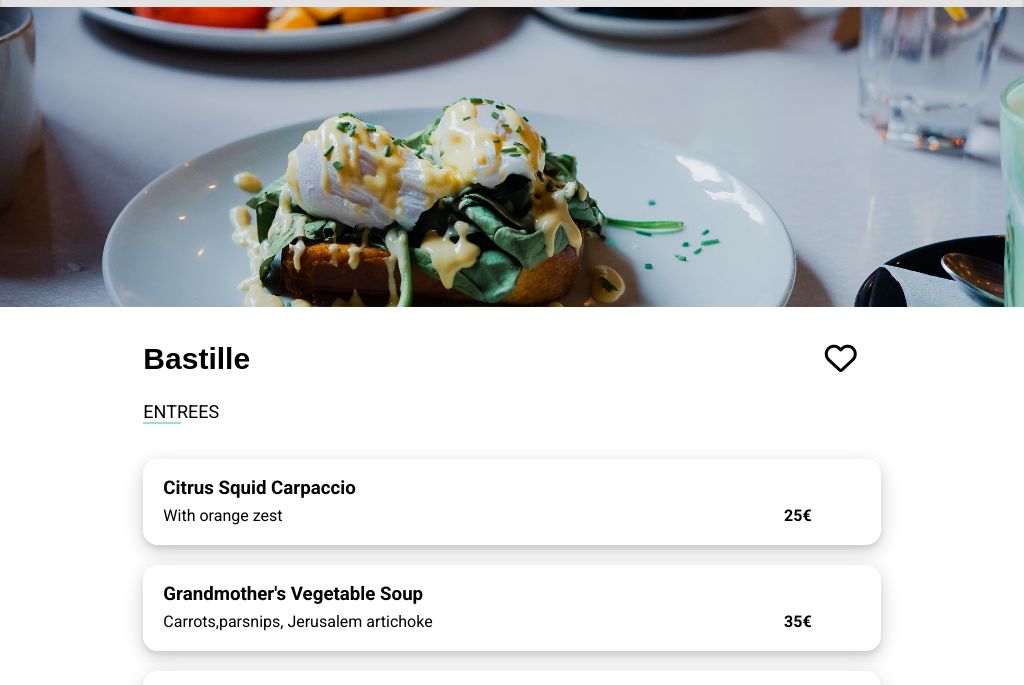
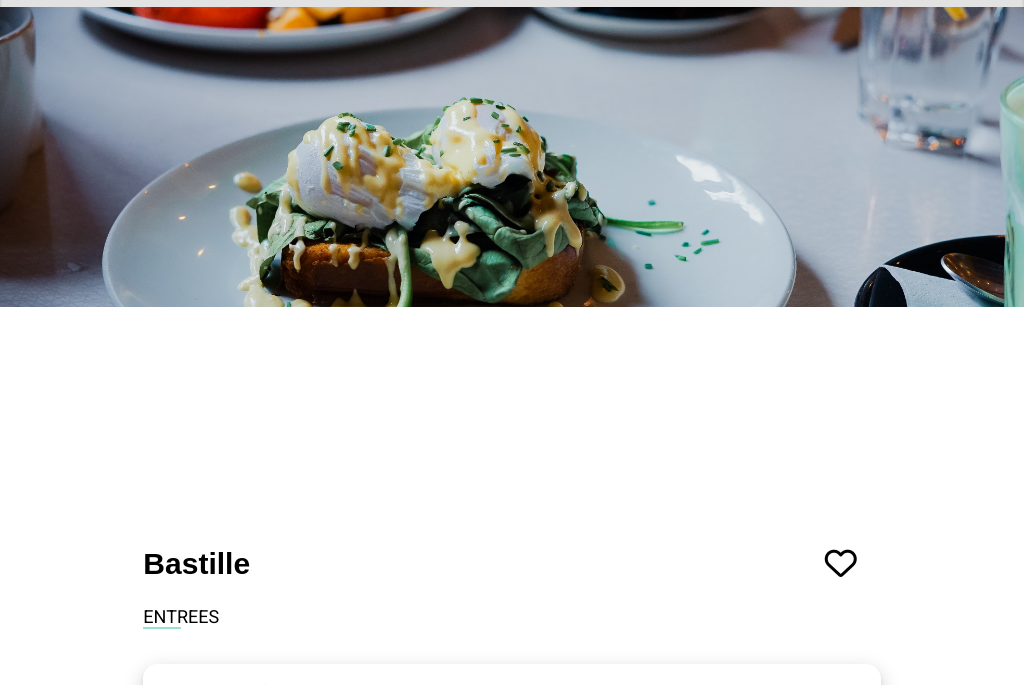
Before and after one commit to Connie9584/ohmyfood, a plain HTML site: page Bastille.html in a window 1024 px wide. Shown: the part 115-800 px from the top of the page. Drawn offline with Linux system fonts and the light colour scheme; a web font is replaced by a local one.

Commit message:
div.MenuContainer margin set to 205px for tablet

```diff
--- a/css/style.css
+++ b/css/style.css
@@ -1128,6 +1128,7 @@ div.MenuContainer {
     padding-right:4%;
     width:80%;
     margin:0px;
+    margin-top:205px;
     background:white;
     border-radius:0px;
 
```
